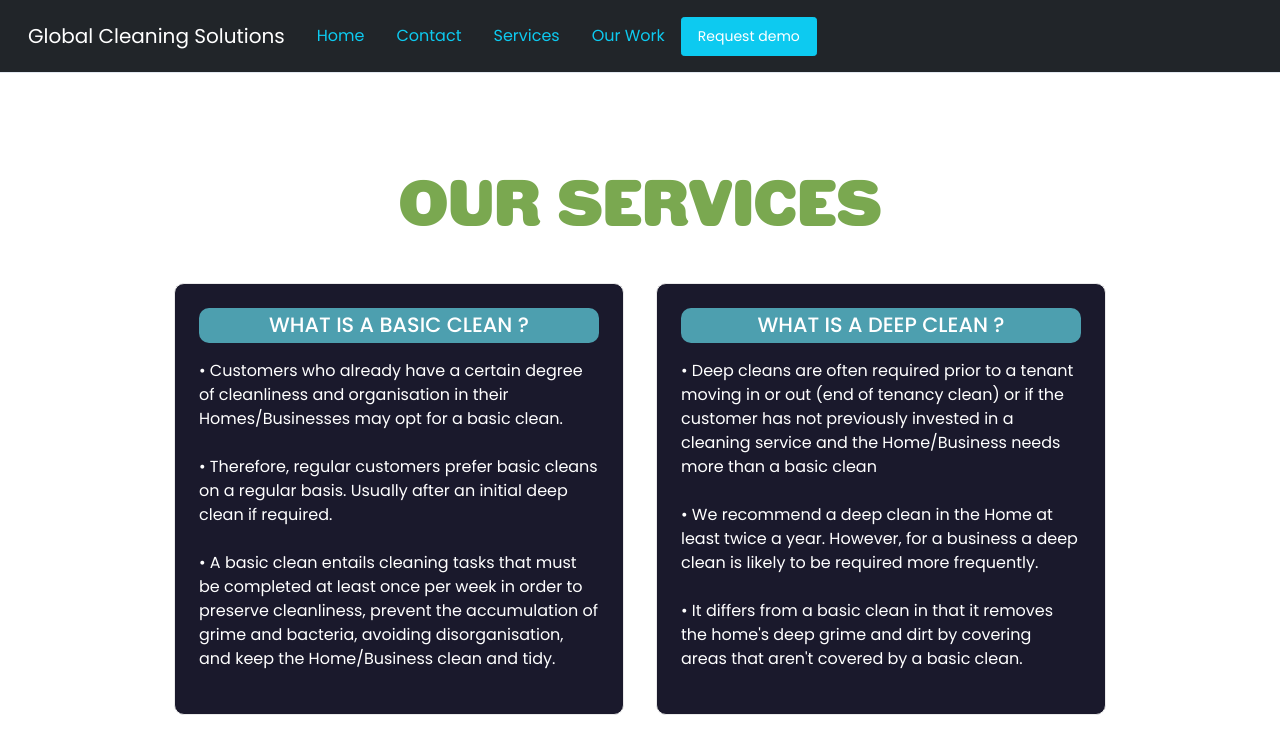
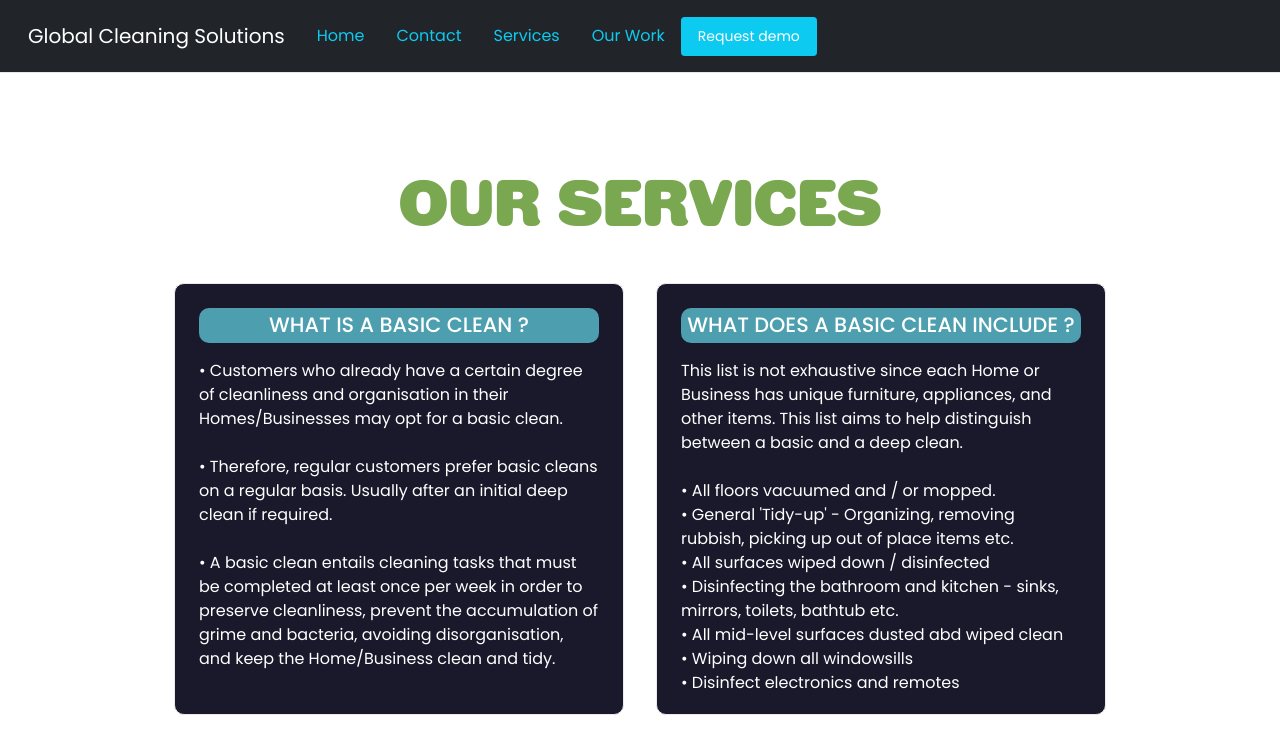
Before and after one commit to Tucker2015/GCS_Website, a Next.js app: page /services in a window 1280 px wide. Shown: the top 745 px of the page. Built offline with nearby package versions, Linux system fonts and the light colour scheme.

Commit message:
- Add information to services

```diff
--- a/pages/services.js
+++ b/pages/services.js
@@ -27,6 +27,18 @@ export default function Service() {
                         <p>• A basic clean entails cleaning tasks that must be completed at least once per week in order to preserve cleanliness, prevent the accumulation of grime and bacteria, avoiding disorganisation, and keep the Home/Business clean and tidy.</p>
                     </div>
                     <div className={styles.card}>
+                        <h3>WHAT DOES A BASIC CLEAN INCLUDE ?</h3>
+                        <p>This list is not exhaustive since each Home or Business has unique furniture, appliances, and other items.  This list aims to help distinguish between a basic and a deep clean.</p>
+                        <br></br>
+                        <p>• All floors vacuumed and / or mopped.</p>
+                        <p>• General 'Tidy-up' - Organizing, removing rubbish, picking up out of place items etc.</p>
+                        <p>• All surfaces wiped down / disinfected</p>
+                        <p>• Disinfecting the bathroom and kitchen - sinks, mirrors, toilets, bathtub etc.</p>
+                        <p>• All mid-level surfaces dusted abd wiped clean</p>
+                        <p>• Wiping down all windowsills</p>
+                        <p>• Disinfect electronics and remotes</p>
+                    </div>
+                    <div className={styles.card}>
                         <h3>WHAT IS A DEEP CLEAN ?</h3>
                         <p>• Deep cleans are often required prior to a tenant moving in or out (end of tenancy clean) or if the customer has not previously invested in a cleaning service and the Home/Business needs more than a basic clean</p>
                         <br></br>
```
